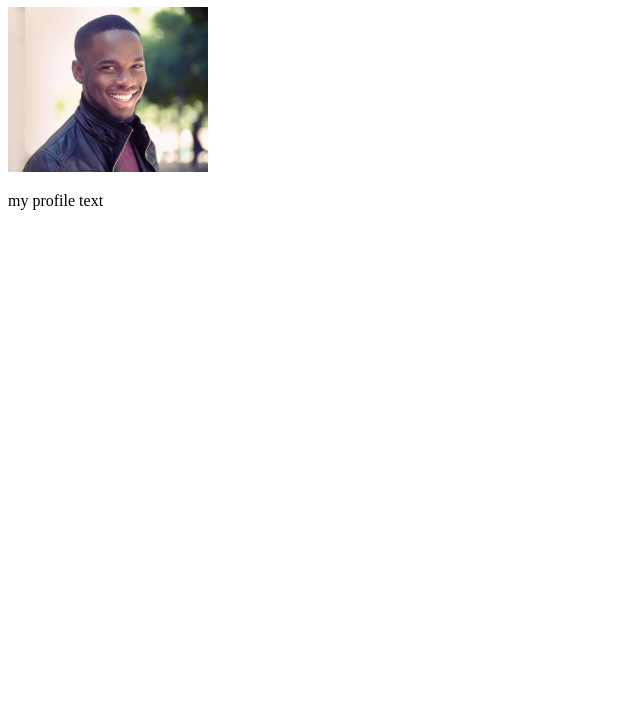
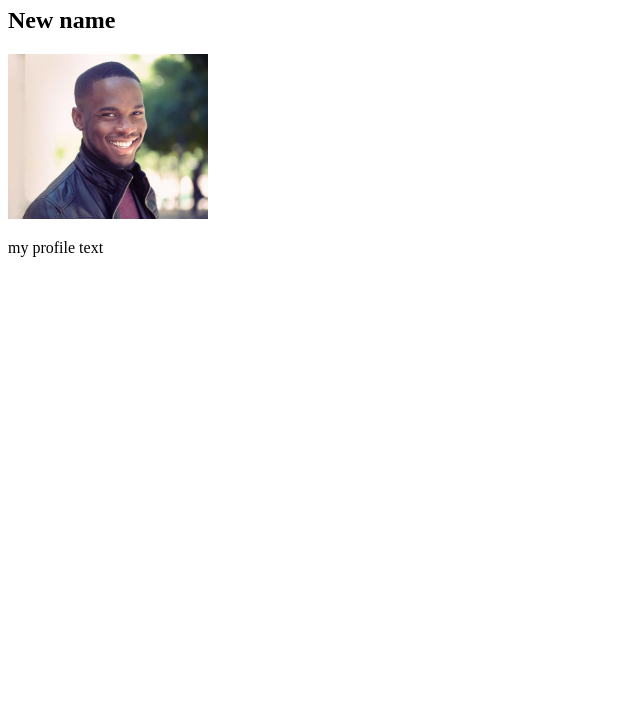
Before and after one commit to jananijayakumar86-hub/first_project, a plain HTML site: page index.html in a window 1280 px wide. Shown: the part 73-800 px from the top of the page, without its empty margins (0-640 px from the left). Drawn offline with Linux system fonts and the light colour scheme.

Commit message:
added new name

```diff
--- a/index.html
+++ b/index.html
@@ -7,6 +7,7 @@
 </head>
 <body>
     <h1>William</h1>
+    <h2>New name</h2>
     <img width="200px" src="profile.webp" alt=" ">
     <p>my profile text</p>
 </body>
```
